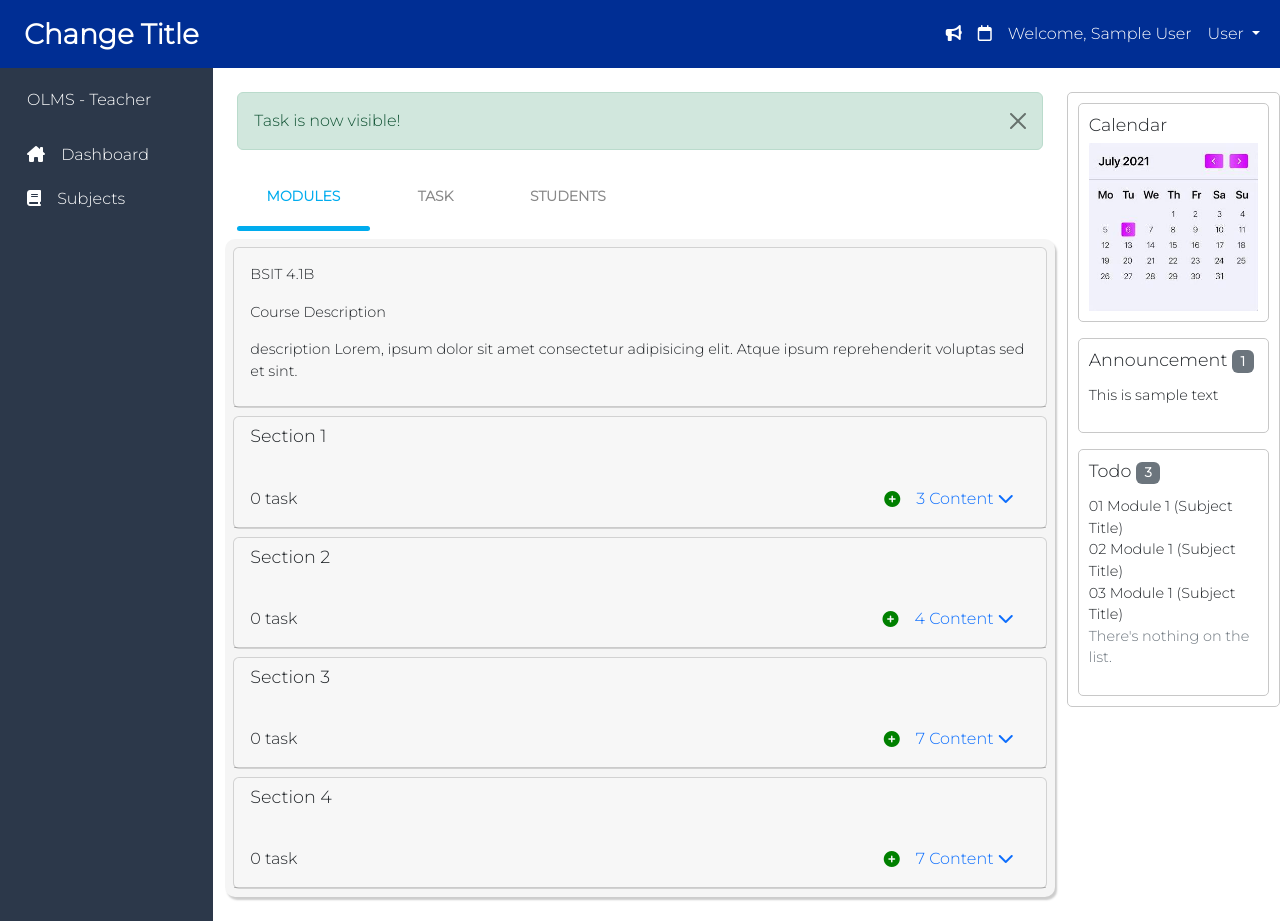
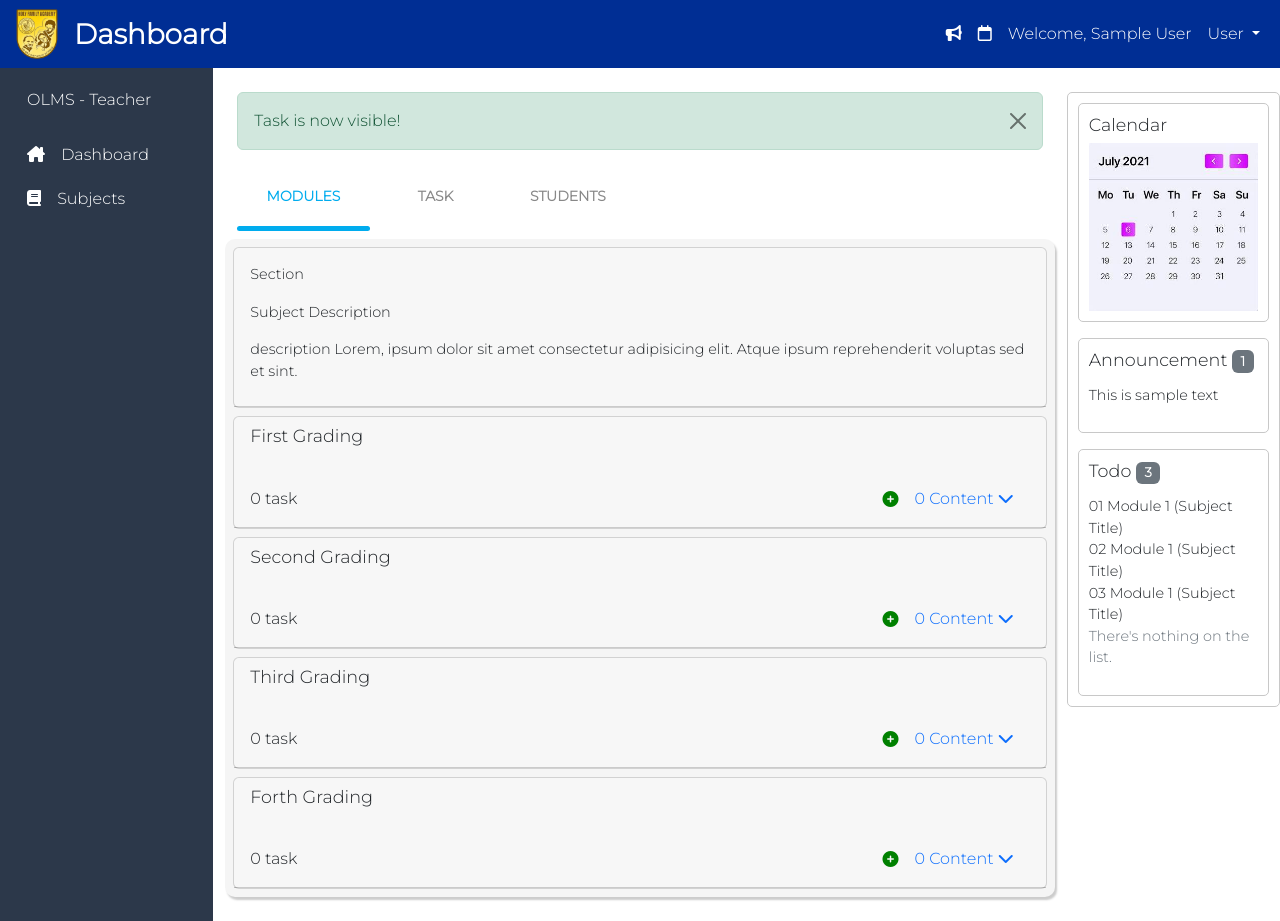
Before and after one commit to RubenMacapugay/OLMS_Main, a PHP site: page /Main_Project/teacher/teacher.subject.php?tab=1 in a window 1280 px wide. Run offline with PHP 8.4, Linux system fonts and the light colour scheme; the visitor is signed in with stand-in values (Sample User, id 1); data comes from the database, SQL or seed files in the repository; some libraries are stand-ins or nearby versions.

Commit message:
Teacher content

```diff
--- a/Main_Project/teacher/assets/header.view.php
+++ b/Main_Project/teacher/assets/header.view.php
@@ -5,7 +5,7 @@
 <head>
     <meta charset="utf-8">
     <meta name="viewport" content="width=device-width, initial-scale=1">
-    <title>Bootstrap demo</title>
+    <title>OLMS - Teacher Page</title>
     <link href="https://cdn.jsdelivr.net/npm/bootstrap@5.2.1/dist/css/bootstrap.min.css" rel="stylesheet"
         integrity="sha384-iYQeCzEYFbKjA/T2uDLTpkwGzCiq6soy8tYaI1GyVh/UjpbCx/TYkiZhlZB6+fzT" crossorigin="anonymous">
     <link href="../css/master.css" rel="stylesheet">
@@ -37,7 +37,8 @@
             <nav class="navbar navbar-expand-md navbar-top">
                 <div class="container-fluid">
                     <!-- Left -->
-                    <a href="#" class="navbar-brand fs-3 page-title">Change Title</a>
+                    <img src="images/HFA-Logo.png" alt="Logo" width="50" height="50">
+                    <a href="teacher.php" class="navbar-brand fs-3 page-title">Dashboard</a>
                     <button class="navbar-toggler" type="button" data-bs-toggle="collapse" data-bs-target="#navbarTop"
                         aria-controls="navbarTop" aria-expanded="false" aria-label="Toggle navigation">
                         <span class="navbar-toggler-icon"></span>
--- a/Main_Project/teacher/teacher.subject.php
+++ b/Main_Project/teacher/teacher.subject.php
@@ -10,6 +10,7 @@ include('assets/header.view.php');
 <?php
     $subjectId = $_SESSION['subjectId'];
     $teacherId = $_SESSION['teacher_id'];
+
 
     // get subject
     $currentSubjectData = teacherSubjectExist($conn, $subjectId, $teacherId);
@@ -124,8 +125,8 @@ include('assets/header.view.php');
                                     <div class="card">
                                         <div class="card-header">
                                             <h3><?php echo $currentSubjectData['subject_list_name']?></h3>
-                                            <p>BSIT 4.1B</p>
-                                            <p>Course Description</p>
+                                            <p>Section</p>
+                                            <p>Subject Description</p>
                                             <p>description Lorem, ipsum dolor sit amet consectetur adipisicing elit.
                                                 Atque
                                                 ipsum
@@ -137,14 +138,14 @@ include('assets/header.view.php');
                                     <!-- First Grading -->
                                     <div class="section-module mt-2 card ">
                                         <div class="card-header ">
-                                            <h4 class="section-title">Section 1</h4>
+                                            <h4 class="section-title">First Grading</h4>
                                             <br>
                                             <div>
                                                 <ul class="nav justify-content-between align-items-center">
                                                     <li class="nav-item"><?php echo $firstGradingTask; ?> task</li>
                                                     <li class="nav-item d-flex align-items-center">
                                                         <i class="fa-solid fa-circle-plus"></i>
-                                                        <a class="nav-link content-collapse" type="">3 Content <i
+                                                        <a class="nav-link content-collapse" type=""><?php echo $firstGradingTask;?> Content <i
                                                                 class="fa-solid fa-chevron-down"></i></a>
                                                     </li>
                                                 </ul>
@@ -215,14 +216,14 @@ include('assets/header.view.php');
                                     <!-- Second Grading -->
                                     <div class="section-module mt-2 card">
                                         <div class="card-header">
-                                            <h4 class="section-title">Section 2</h4>
+                                            <h4 class="section-title">Second Grading</h4>
                                             <br>
                                             <div>
                                                 <ul class="nav justify-content-between align-items-center">
                                                 <li class="nav-item"><?php echo $secondGradingTask; ?> task</li>
                                                     <li class="nav-item d-flex align-items-center">
                                                         <i class="fa-solid fa-circle-plus"></i>
-                                                        <a class="nav-link content-collapse" type="">4 Content <i
+                                                        <a class="nav-link content-collapse" type=""><?php echo $secondGradingTask; ?> Content <i
                                                                 class="fa-solid fa-chevron-down"></i></a>
                                                     </li>
                                                 </ul>
@@ -291,14 +292,14 @@ include('assets/header.view.php');
                                     <!-- Third Grading -->
                                     <div class="section-module mt-2 card">
                                         <div class="card-header">
-                                            <h4 class="section-title">Section 3</h4>
+                                            <h4 class="section-title">Third Grading</h4>
                                             <br>
                                             <div>
                                                 <ul class="nav justify-content-between align-items-center">
                                                 <li class="nav-item"><?php echo $thirdGradingTask; ?> task</li>
                                                     <li class="nav-item d-flex align-items-center">
                                                         <i class="fa-solid fa-circle-plus"></i>
-                                                        <a class="nav-link content-collapse" type="">7 Content <i
+                                                        <a class="nav-link content-collapse" type=""><?php echo $thirdGradingTask; ?> Content <i
                                                                 class="fa-solid fa-chevron-down"></i></a>
                                                     </li>
                                                 </ul>
@@ -367,14 +368,14 @@ include('assets/header.view.php');
                                     <!-- Fourth Grading -->
                                     <div class="section-module mt-2 card">
                                         <div class="card-header">
-                                            <h4 class="section-title">Section 4</h4>
+                                            <h4 class="section-title">Forth Grading</h4>
                                             <br>
                                             <div>
                                                 <ul class="nav justify-content-between align-items-center">
                                                 <li class="nav-item"><?php echo $fourthGradingTask; ?> task</li>
                                                     <li class="nav-item d-flex align-items-center">
                                                         <i class="fa-solid fa-circle-plus"></i>
-                                                        <a class="nav-link content-collapse" type="">7 Content <i
+                                                        <a class="nav-link content-collapse" type=""><?php echo $fourthGradingTask; ?> Content <i
                                                                 class="fa-solid fa-chevron-down"></i></a>
                                                     </li>
                                                 </ul>
```
Also changed, not shown: Main_Project/teacher/images/HFA-Logo.png (added).
